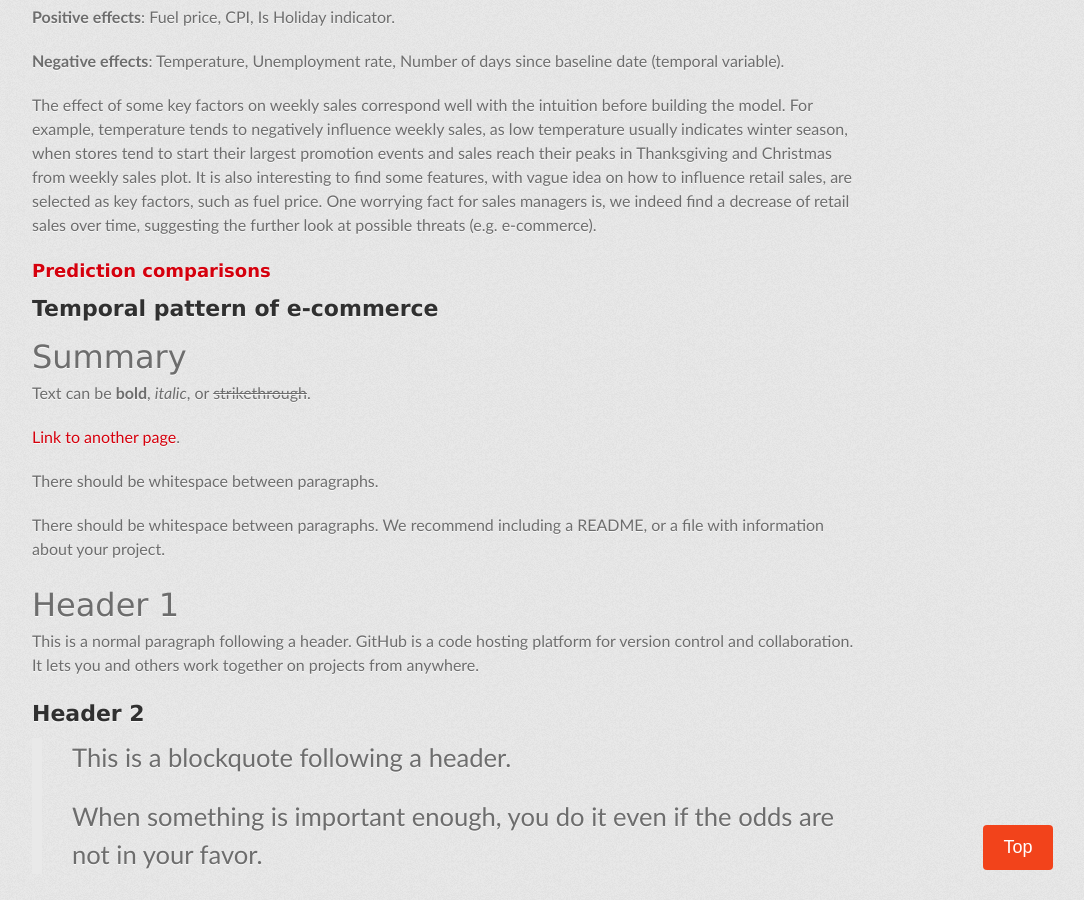
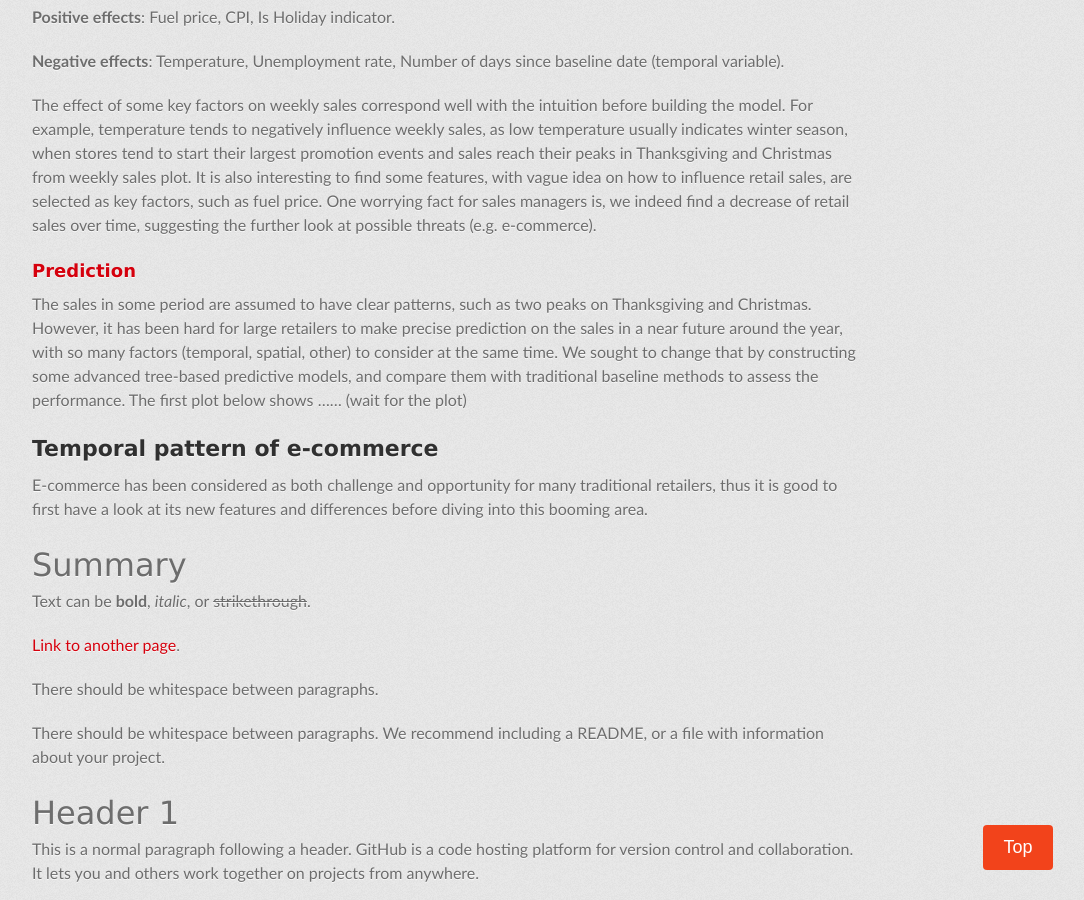
Before and after one commit to churchillcui/ads_retail, a Jekyll site: the page built from index.md, in a window 1280 px wide and 900 px high, scrolled down 4703 px. Shown: the whole window, without its empty margins (192-1276 px from the left). Built offline with Jekyll 4.4.1, drawn with Linux system fonts in a browser that asks for light colours; some web fonts are replaced.

Commit message:
Update index.md

```diff
--- a/index.md
+++ b/index.md
@@ -74,12 +74,14 @@ We tried to build several statistical models, including linear model with stepwi
 
 The effect of some key factors on weekly sales correspond well with the intuition before building the model. For example, temperature tends to negatively influence weekly sales, as low temperature usually indicates winter season, when stores tend to start their largest promotion events and sales reach their peaks in Thanksgiving and Christmas from weekly sales plot. It is also interesting to find some features, with vague idea on how to influence retail sales, are selected as key factors, such as fuel price. One worrying fact for sales managers is, we indeed find a decrease of retail sales over time, suggesting the further look at possible threats (e.g. e-commerce).
 
-### Prediction comparisons
+### Prediction
 
-
-
+The sales in some period are assumed to have clear patterns, such as two peaks on Thanksgiving and Christmas. However, it has been hard for large retailers to make precise prediction on the sales in a near future around the year, with so many factors (temporal, spatial, other) to consider at the same time. We sought to change that by constructing some advanced tree-based predictive models, and compare them with traditional baseline methods to assess the performance. The first plot below shows ...... (wait for the plot)
 
 ## Temporal pattern of e-commerce
+
+E-commerce has been considered as both challenge and opportunity for many traditional retailers, thus it is good to first have a look at its new features and differences before diving into this booming area.
+
 
 
 # Summary
```
